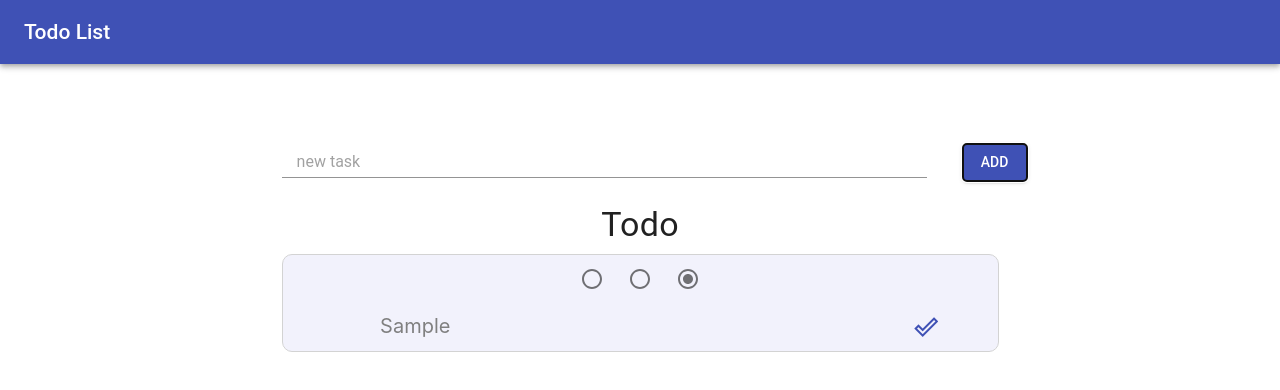
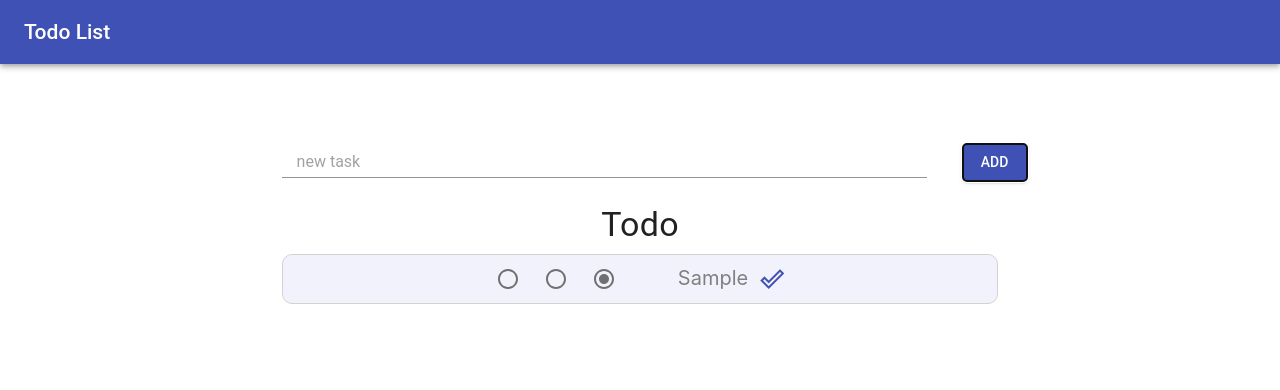
Before and after one commit to Bushuo/react-todolist, a React (Create React App) app: page / in a window 1280 px wide. Both pictures are taken after typing "Sample" into the empty fields and a click on the button "ADD". Shown: the top 390 px of the page. Built offline with nearby package versions, Linux system fonts and the light colour scheme.

Commit message:
change styling to inside js. cleanup

```diff
--- a/src/App.css
+++ /dev/null
@@ -1,56 +0,0 @@
-.App {
-  text-align: center;
-}
-
-.content__wrapper {
-  width: 70%;
-  margin: auto;
-}
-
-.input__container {
-  width: 80%;
-  margin-top: 80px;
-  margin-left: 10%;
-}
-
-.input__text {
-  width: 90%;
-  padding-left: 15px;
-}
-
-.input__btn__cont {
-  margin-left: 5%;
-  width: 5%;
-  display: inline-block;
-}
-
-.task__container {
-  border: solid 1px lightgrey;
-  width: 80%;
-  margin-left: 10%;
-  margin-top: 10px;
-  border-radius: 10px;
-  background-color: rgba(230, 230, 250, 0.5);
-  font-size: 20px;
-  color: gray;
-}
-
-.task__description {
-  width: 80%;
-  display: inline-block;
-  text-align: start;
-  padding-left: 50px;
-}
-
-.task__controls {
-  display: inline-block;
-  width: 10%;
-}
-
-.task__size {
-  display: inline-block;
-}
-
-.task__btn--del {
-  color: aliceblue;
-}
--- a/src/App.js
+++ b/src/App.js
@@ -2,15 +2,10 @@ import React, { Component } from "react";
 
 import Button from "@material-ui/core/Button";
 import Input from '@material-ui/core/Input';
-import Grow from '@material-ui/core/Grow'
-
+import { withStyles } from '@material-ui/core/styles'
 
 import NavBar from "./components/navbar";
 import TaskList from "./components/taskList";
-import Task from "./components/task";
-import "./App.css";
-
-
 
 class App extends Component {
 	constructor(props) {
@@ -24,7 +19,6 @@ class App extends Component {
 		}
 
 		this.addTask = this.addTask.bind(this);
-		//this.handleTaskDone = this.handleTaskDone.bind(this);
 		this.handleToggleState = this.handleToggleState.bind(this);
 		this.handleUrgenceSelection = this.handleUrgenceSelection.bind(this);
 		this.handleInputText = this.handleInputText.bind(this);
@@ -147,20 +141,20 @@ class App extends Component {
 	}
 
 	render() {
+		const { classes } = this.props;
 		return (
-			<div className="App" >
+			<div className={classes.root} >
 				<NavBar />
-				<div className="content__wrapper">
-					<form className="input__container" onSubmit={this.addTask}>
+				<div className={classes.wrapper}>
+					<form className={classes.inputContainer} onSubmit={this.addTask}>
 						<Input
-							className="input__text"
+							className={classes.inputText}
 							value={this.state.inputText}
 							placeholder="new task"
 							onChange={(e) => this.handleInputText(e)}
 						/>
-						<div className="input__btn__cont">
+						<div className={classes.inputButtonContainer}>
 							<Button
-								className="input__btn--add"
 								type="submit"
 								children=""
 								variant="contained"
@@ -179,12 +173,6 @@ class App extends Component {
 						showDone={this.state.showDone}
 
 					/>
-					{/* uncomment to test styles
-
-					<h6>styletest</h6>
-					<Task text="test task" doneBtnText="done_outline" key="test" id="test" handleToggleState={this.testTaskHandler} handleUrgenceSelection={this.testTaskHandler}></Task>
-
-					*/}
 				</div>
 			</div>
 	  	);
@@ -195,4 +183,28 @@ class App extends Component {
 	}
 }
 
-export default App;
+const styles = {
+	root: {
+		textAlign: 'center'
+	},
+	wrapper: {
+		width: '70%',
+		margin: 'auto'
+	},
+	inputContainer: {
+		width: '80%',
+		marginTop: '80px',
+		marginLeft: '10%'
+	},
+	inputText: {
+		width: '90%',
+		paddingLeft: '15px',
+	},
+	inputButtonContainer: {
+		marginLeft: '5%',
+		width: '5%',
+		display: 'inline-block'
+	}
+}
+
+export default withStyles(styles)(App);
--- a/src/components/task.jsx
+++ b/src/components/task.jsx
@@ -1,27 +1,27 @@
 import React from "react";
 import { IconButton, Icon } from "@material-ui/core";
 import Radio from '@material-ui/core/Radio';
+import { withStyles } from '@material-ui/core/styles'
 
-function Task({id, text, doneBtnText, isDone, radioValue, handleToggleState, handleUrgenceSelection, style}) {
+
+function Task(props) {
+	const {classes, id, text, doneBtnText, isDone, radioValue, handleToggleState, handleUrgenceSelection} = props;
 	return (
-		<div className="task__container" style={style}>
-			<div className="task__size">
+		<div className={classes.container} >
+			<div className={classes.size}>
 				<Radio
-					className="task__radio--B"
 					color="default" value="1"
 					checked={radioValue === "1"}
 					onChange={(e) => handleUrgenceSelection(e, id)}
 					disabled={isDone === true}
 				/>
 				<Radio
-					className="task__radio--M"
 					color="default" value="2"
 					checked={radioValue === "2"}
 					onChange={(e) => handleUrgenceSelection(e, id)}
 					disabled={isDone === true}
 				/>
 				<Radio
-					className="task__radio--S"
 					color="default" value="3"
 					checked={radioValue === "3"}
 					onChange={(e) => handleUrgenceSelection(e, id)}
@@ -29,7 +29,7 @@ function Task({id, text, doneBtnText, isDone, radioValue, handleToggleState, han
 				/>
 			</div>
 
-			<div className="task__description">{text}</div>
+			<div className={classes.description}>{text}</div>
 			<IconButton
 				color="primary"
 				onClick={()=>handleToggleState(id, isDone)}
@@ -40,4 +40,27 @@ function Task({id, text, doneBtnText, isDone, radioValue, handleToggleState, han
 	);
 };
 
-export default Task;
+const styles = {
+	container: {
+		border: 'solid 1px lightgrey',
+		width: '80%',
+		marginLeft: '10%',
+		marginTop: '10px',
+		borderRadius: '10px',
+		backgroundColor: 'rgba(230, 230, 250, 0.5)',
+		fontSize: '20px',
+		color: 'gray'
+	},
+	size: {
+		display: 'inline-block'
+	},
+	description: {
+		//width: '80%',
+		display: 'inline-block',
+		paddingLeft: '50px',
+		textAlign: 'start'
+	}
+
+};
+
+export default withStyles(styles)(Task);
--- a/src/components/taskList.jsx
+++ b/src/components/taskList.jsx
@@ -13,10 +13,9 @@ class TaskList extends Component {
     }
 
     createTasks(task) {
-        return (<Grow in={this.props.showDone || !task.isDone}>
+        return (<Grow key={task.key} in={this.props.showDone || !task.isDone}>
                     <Task
                         isDone={task.isDone}
-                        key={task.key}
                         id={task.key}
                         text={task.text}
                         doneBtnText={task.doneBtnText}
```
